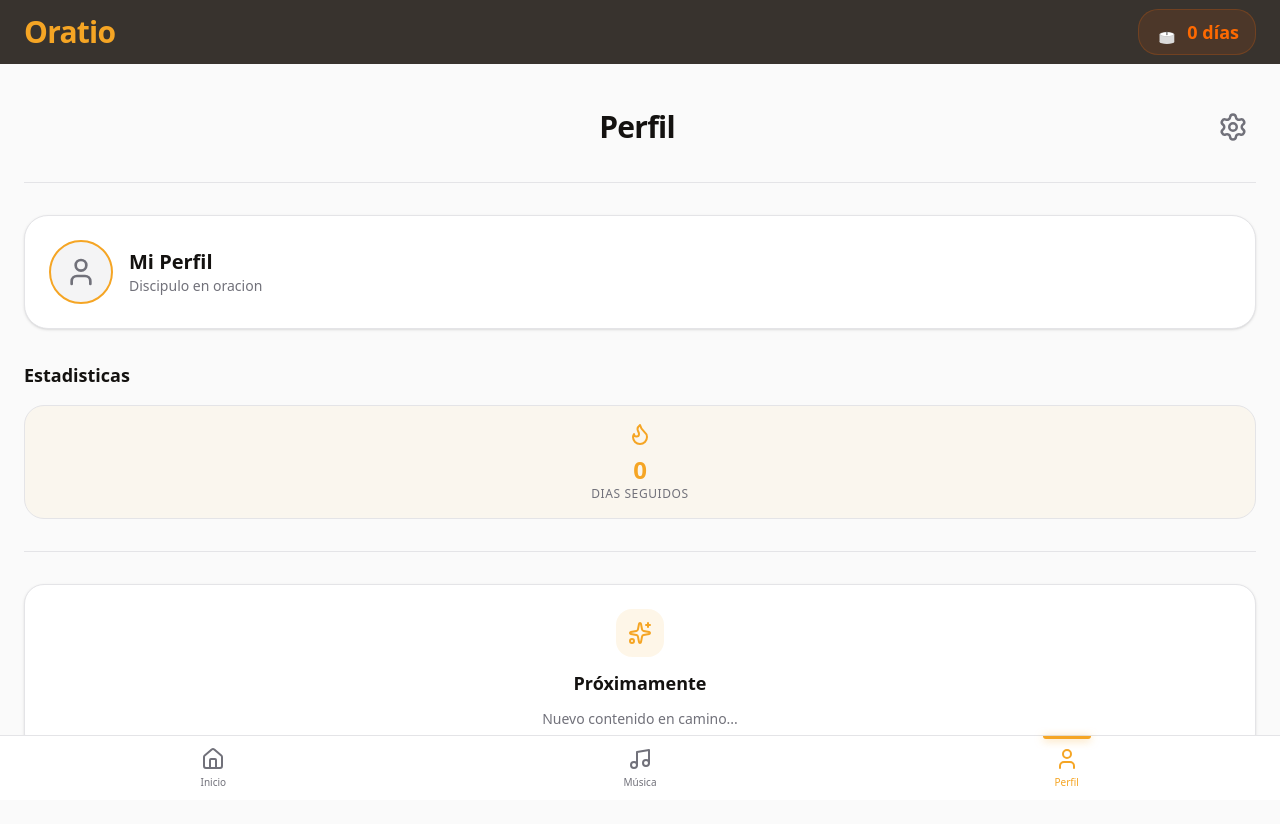
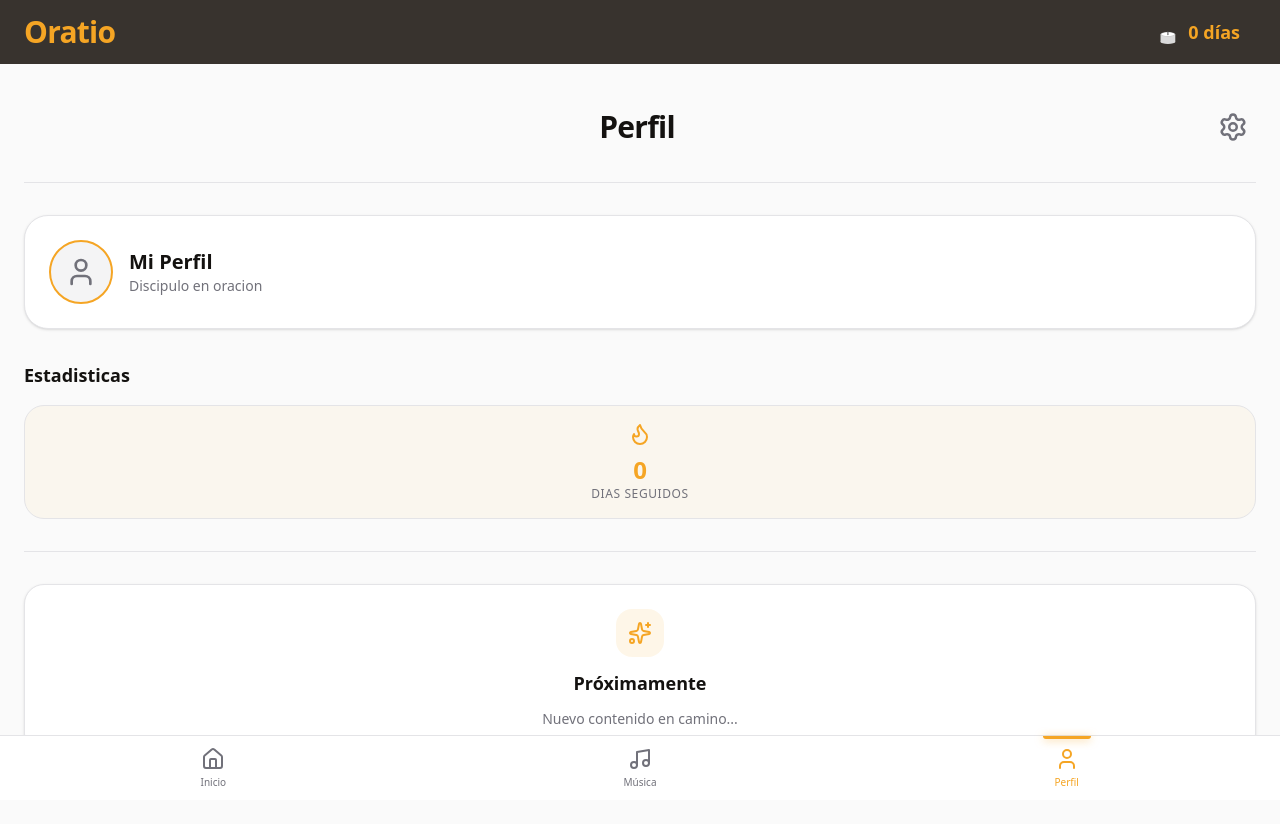
Before and after one commit to DaveCuc/pray-app, a Next.js app: page /perfil in a window 1280 px wide. Shown: the top 824 px of the page. Built offline with nearby package versions, Linux system fonts and the light colour scheme.

Commit message:
refactor: update StreakDisplay component styles for consistency

```diff
--- a/app/_components/StreakDisplay.tsx
+++ b/app/_components/StreakDisplay.tsx
@@ -3,9 +3,9 @@ import CandleIco from './Candle';
 
 export default function StreakDisplay({ count, isActive }: { count: number; isActive: boolean }) {
   return (
-    <div className="flex items-center gap-2 bg-orange-500/10 px-4 py-2 rounded-2xl border border-orange-500/20">
+    <div className="flex items-center gap-2 px-4 py-2 rounded-2xl">
       <CandleIco isActive={isActive} />
-      <span className="text-lg font-bold text-orange-500">{count} días</span>
+      <span className="text-lg font-bold text-primary">{count} días</span>
     </div>
   );
 }
```
